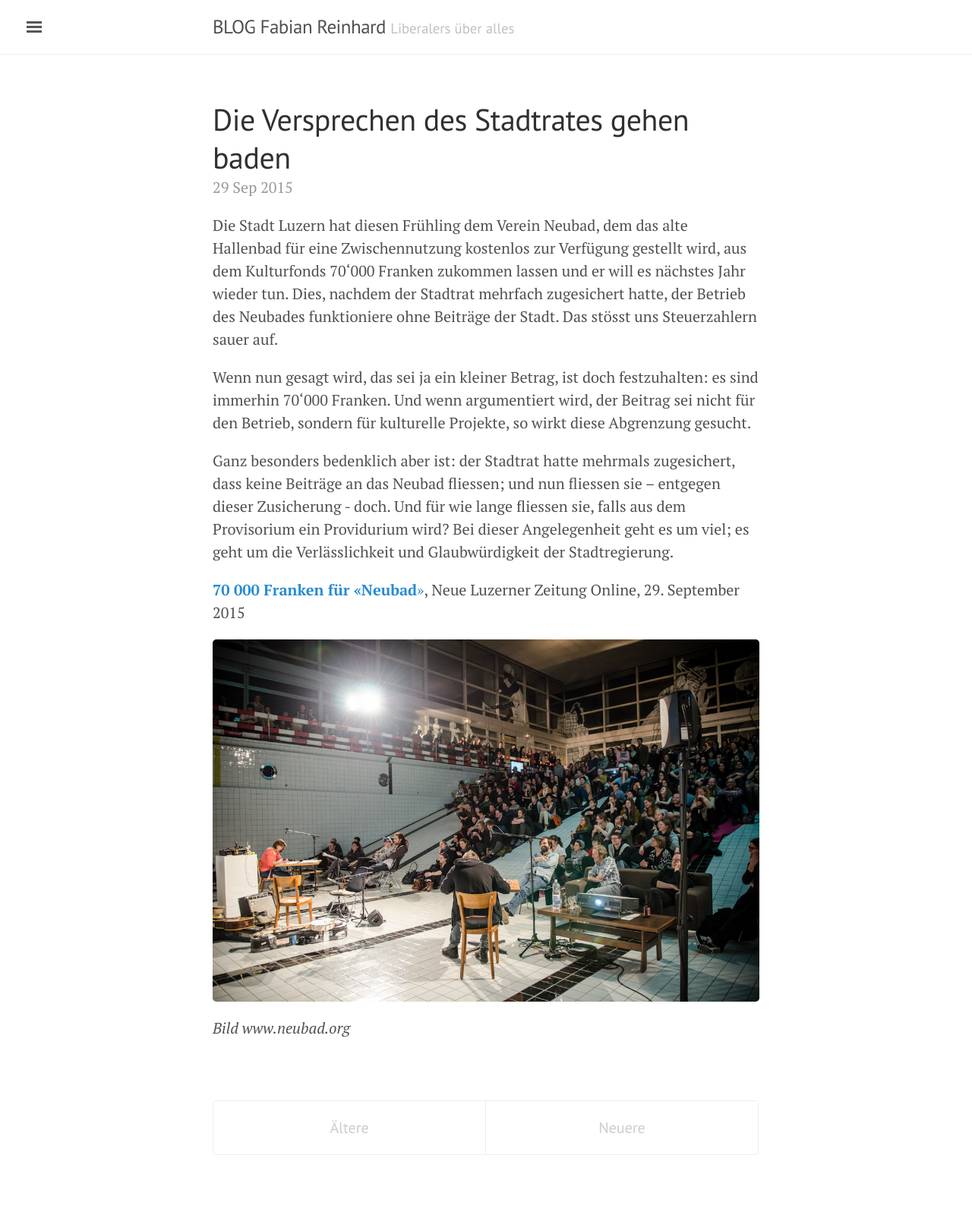
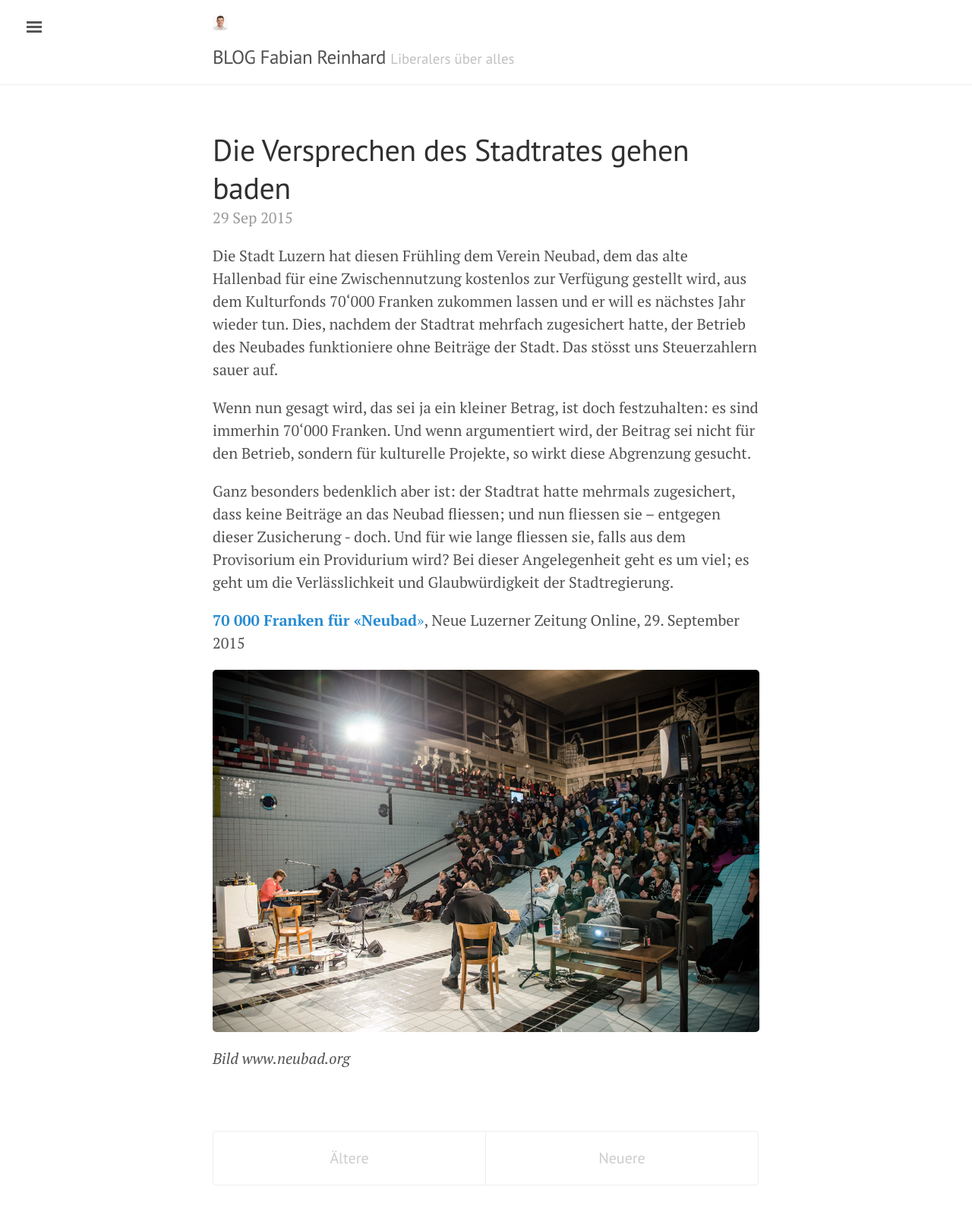
Before and after one commit to freinhard/freinhard.github.io, a Jekyll site: the page built from index.html, in a window 1280 px wide. Shown: the whole page at 76% size. Built offline with Jekyll 4.4.1, drawn with Linux system fonts in a browser that asks for light colours; the list of posts is cut into pages by our own code; before the commit the page ends 1581 px from its top, so only the background shows below that.

Commit message:
Try adding an avatar

```diff
--- a/_layouts/default.html
+++ b/_layouts/default.html
@@ -13,6 +13,7 @@
       <div class="masthead">
         <div class="container">
           <h3 class="masthead-title">
+            <img src="{{ site.url }}/public/assets/fr.png" height="20" width="20" />
             <a href="{{ site.baseurl }}/" title="Home">{{ site.title }}</a>
             <small>{{ site.tagline }}</small>
           </h3>
```
Also changed, not shown: public/assets/fr.png (added).
